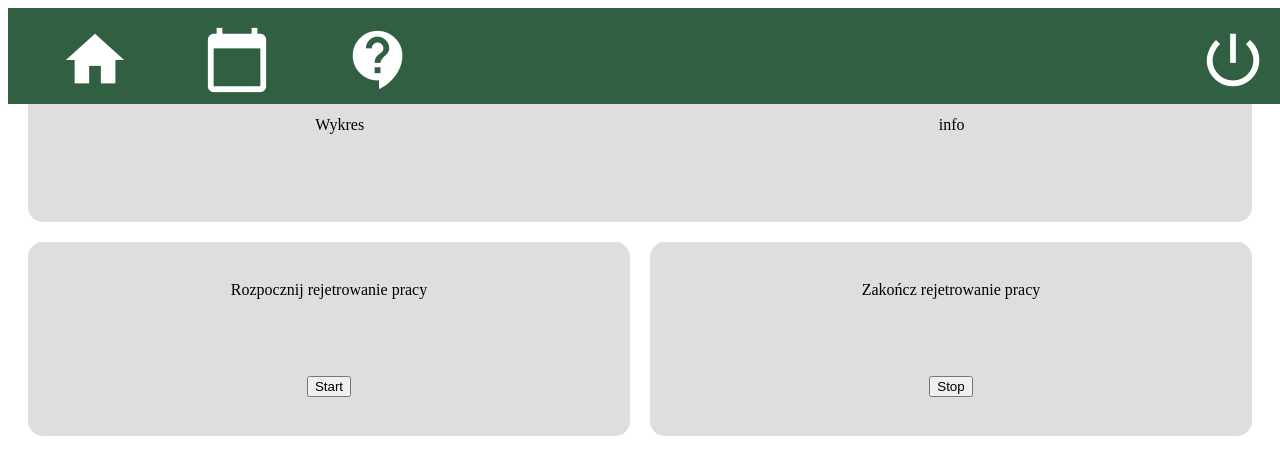
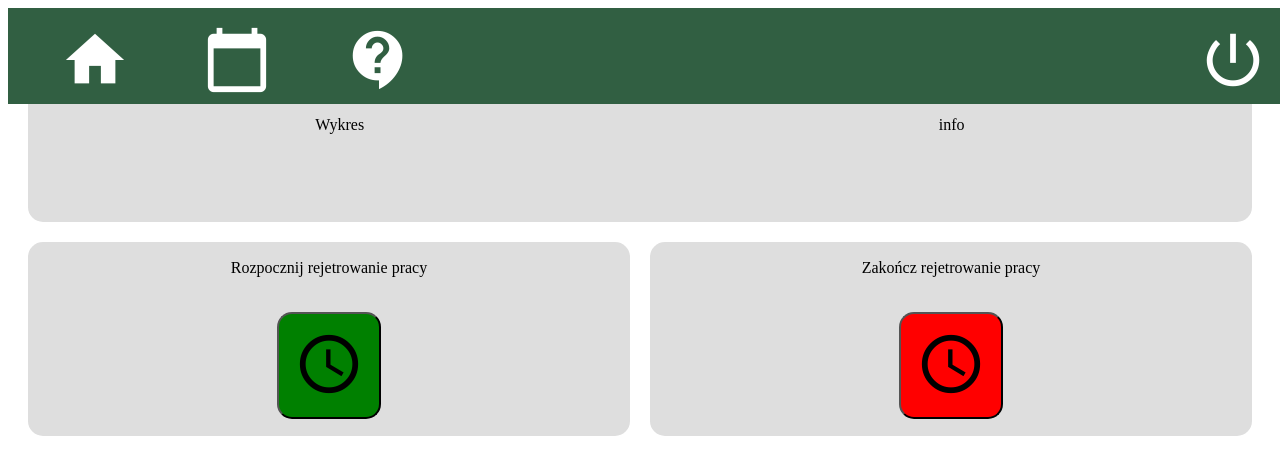
Before and after one commit to Karmazynowe-Zyrafy/AngularWebClockClient, an Angular app: page / in a window 1280 px wide. Shown: the top 474 px of the page. Built offline with nearby package versions, Linux system fonts and the light colour scheme.

Commit message:
Add image into buttons.

```diff
--- a/src/app/app.component.html
+++ b/src/app/app.component.html
@@ -2,8 +2,8 @@
 
 <div class="container" >
 
-<app-navbar class="bar"></app-navbar>
-<app-dashboard></app-dashboard>
+  <app-navbar class="bar"></app-navbar>
+  <app-dashboard></app-dashboard>
 
   <!-- Resources -->
   <!-- <h2>Test Clock</h2> -->
--- a/src/app/dashboard/dashboard.component.css
+++ b/src/app/dashboard/dashboard.component.css
@@ -30,5 +30,15 @@
     justify-content: space-around;
     background-color: #DEDEDE;
     border-radius: 15px;
+  }
+  .ClockInButton{
+    background-color: green;
+    padding: 15px;
+    border-radius: 15px;
+  }
+  .ClockOutButton{
+    background-color: red;
+    padding: 15px;
+    border-radius: 15px;
 
   }
--- a/src/app/dashboard/dashboard.component.html
+++ b/src/app/dashboard/dashboard.component.html
@@ -1,3 +1,7 @@
+<head>
+  <link rel="stylesheet" href="https://fonts.googleapis.com/icon?family=Material+Icons">
+</head>
+
 <div class="flex-container">
   <div class="balance">
     <div>Wykres</div>
@@ -8,10 +12,14 @@
 <div class="flex-container">
   <div class="startRegistration">
     <div>Rozpocznij rejetrowanie pracy</div>
-    <button>Start</button>
+    <button class="ClockInButton">
+      <i class="material-icons" style="font-size:70px;">access_time</i>
+    </button>
   </div>
   <div class="stopRegistration">
     <div>Zakończ rejetrowanie pracy</div>
-   <button>Stop</button>
+   <button class="ClockOutButton">
+     <i class="material-icons" style="font-size:70px;">access_time</i>
+    </button>
   </div>
 </div>
```
